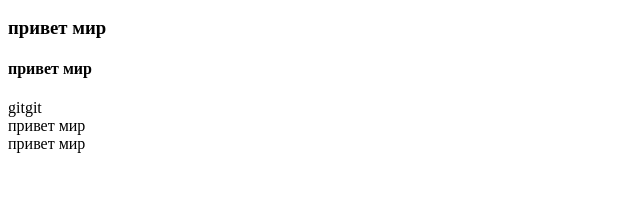
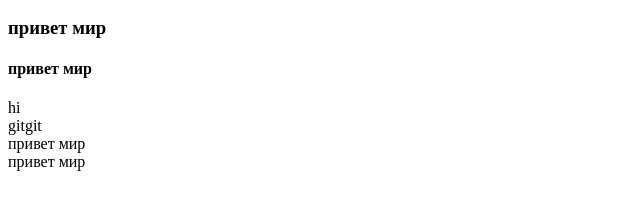
Before and after one commit to d22lv/proect, a plain HTML site: page index.html in a window 1280 px wide. Shown: the part 110-320 px from the top of the page, without its empty margins (0-640 px from the left). Drawn offline with Linux system fonts and the light colour scheme.

Commit message:
add div hi

```diff
--- a/index.html
+++ b/index.html
@@ -12,6 +12,7 @@
     <h2>привет мир</h2>
     <h3>привет мир</h3>
     <h4>привет мир</h4>
+    <div class="div">hi</div>
     <div class="container">gitgit</div>
     <div class="container">привет мир</div>
     <div class="container">привет мир</div>
```
